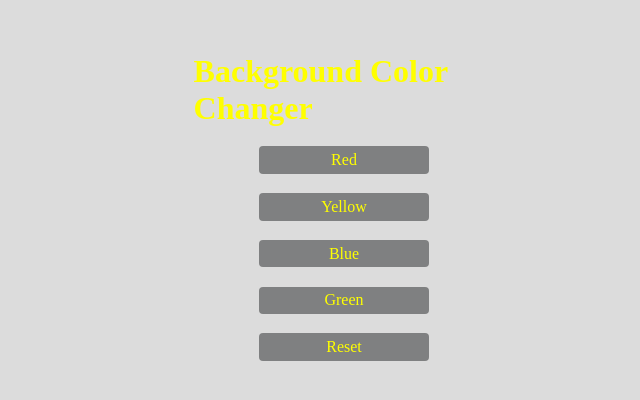
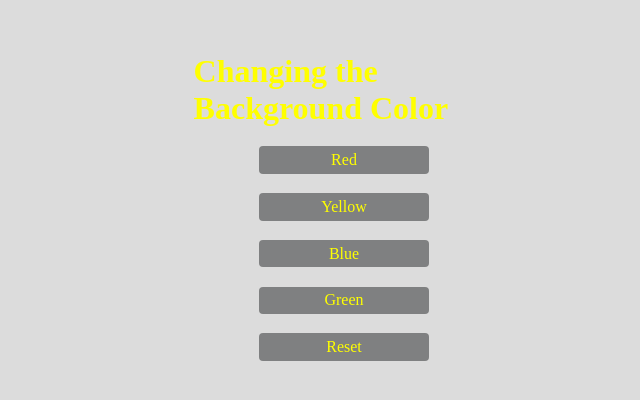
Before and after one commit to martha-01/Changing_background_colours, a plain HTML site: page index.html in a window 1280 px wide. Shown: the part 193-593 px from the top of the page, without its empty margins (296-936 px from the left). Drawn offline with Linux system fonts and the light colour scheme.

Commit message:
updating the text of the <h1> element

```diff
--- a/index.html
+++ b/index.html
@@ -9,7 +9,7 @@
 </head>
 <body>
     <div class="container">
-        <h1>Background Color Changer</h1>
+        <h1>Changing the Background Color</h1>
         <p id="red">Red</p>
         <p id="yellow">Yellow</p>
         <p id="blue">Blue</p>
```
